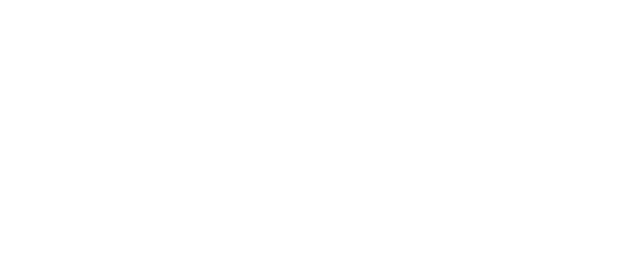
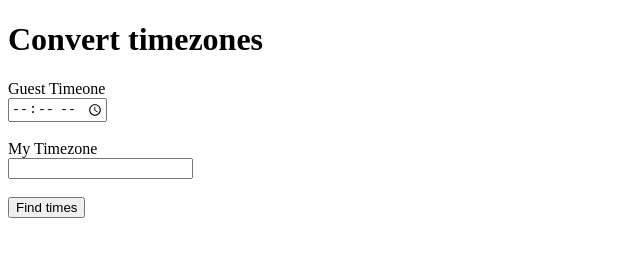
Before and after one commit to TwitterArav/email, a website: page index.html in a window 1280 px wide. Shown: the whole page, without its empty margins (0-640 px from the left). Drawn offline with Linux system fonts and the light colour scheme.

Commit message:
Update index.html

```diff
--- a/index.html
+++ b/index.html
@@ -1 +1,34 @@
-<div id="time"> </div>
+<!DOCTYPE html>
+<html>
+  <head>
+    <meta charset="utf-8">
+    <meta name="viewport" content="width=device-width">
+    <title>Arav</title>
+
+    <link href="style.css" rel="stylesheet" type="text/css" />
+  </head>
+  <body>
+
+<h1> Convert timezones </h1>
+<div>
+
+<div>
+<div> Guest Timeone </div>
+<input type="time" id="guest">  </input>
+
+<br>
+
+<br>
+
+<div> My Timezone </div>
+<input id="arav">  </input>
+
+<br>
+<br>
+
+<button> Find times </button>
+</div>
+
+
+  </body>
+</html>
```
